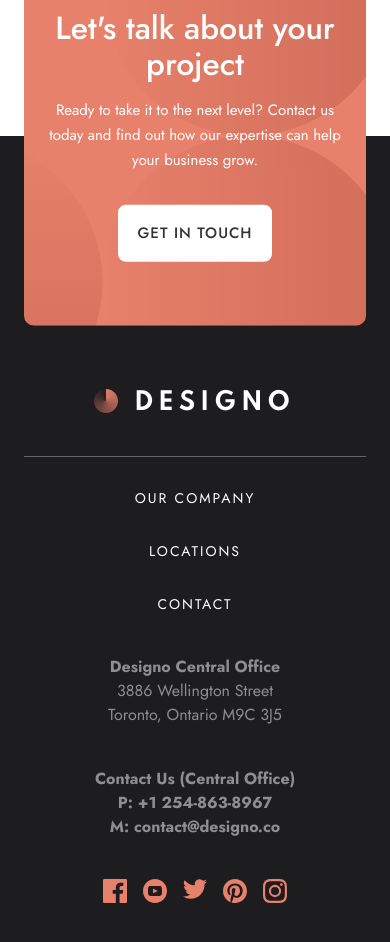
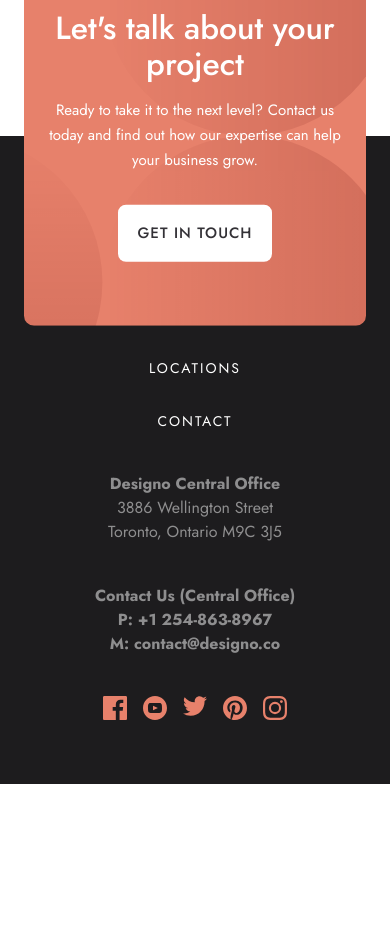
Before and after one commit to im7ven/designo, a Next.js app: page / in a window 390 px wide. Shown: the part 3640-4582 px from the top of the page. After the commit the page ends 4424 px from the top, so only its background shows below. Built offline with nearby package versions, Linux system fonts and the light colour scheme.

Commit message:
feat: refactor footer padding only on contact page

```diff
--- a/app/components/shared/Footer.tsx
+++ b/app/components/shared/Footer.tsx
@@ -14,6 +14,12 @@ import { usePathname } from "next/navigation";
 const Footer = () => {
   const currentPath = usePathname();
 
+  const footerPaddingDesktop =
+    currentPath === "/contact" ? "md:pt-[7.2rem]" : "md:pt-[16.6rem]";
+
+  const footerPaddingMobile =
+    currentPath === "/contact" ? "pt-[25.3rem]" : "pt-[7rem]";
+
   return (
     <>
       {currentPath !== "/contact" && (
@@ -21,7 +27,9 @@ const Footer = () => {
           <FooterCTA />
         </div>
       )}
-      <footer className="bg-[--dark-black] pt-[25.3rem] pb-[6.4rem] px-[2.4rem] md:pt-[16.6rem] md:px-[3.9rem]">
+      <footer
+        className={`bg-[--dark-black] pt-[25.3rem]  pb-[6.4rem] px-[2.4rem] ${footerPaddingDesktop} ${footerPaddingMobile} md:px-[3.9rem]`}
+      >
         <div className="max-w-[111rem] lg:mx-auto">
           <div className="md:flex md:justify-between">
             <Link href="/">
```
